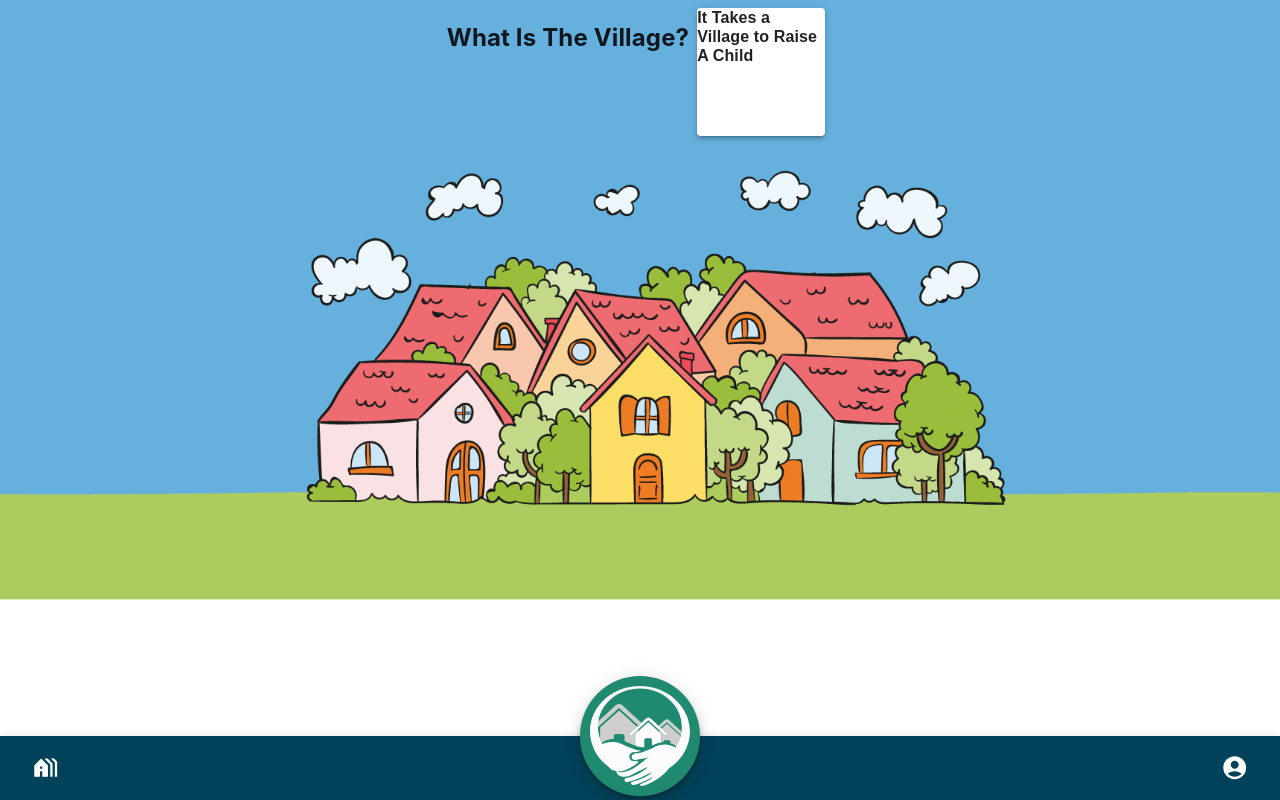
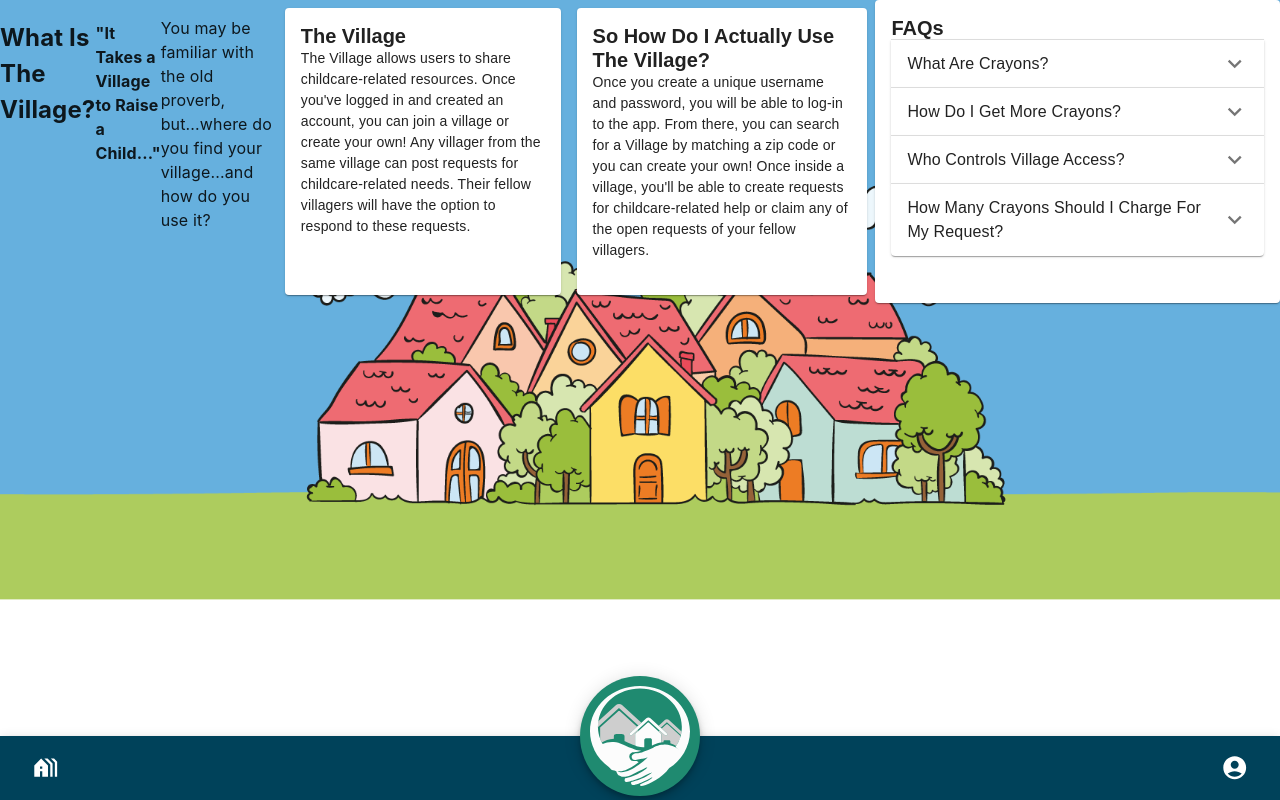
Before and after one commit to Annie-McElroy/the-village, a React (Create React App) app in the folder client/: page /what-is-the-village in a window 1280 px wide. Built offline with nearby package versions, Linux system fonts and the light colour scheme.

Commit message:
updated the What Is The Village page

```diff
--- a/client/src/pages/WhatVillage.js
+++ b/client/src/pages/WhatVillage.js
@@ -2,8 +2,14 @@
 
 import * as React from 'react';
 import Box from '@mui/material/Box';
-import Paper from '@mui/material/Paper';
+import Card from '@mui/material/Card';
+import CardContent from '@mui/material/CardContent';
 import Typography from '@mui/material/Typography';
+import Accordion from '@mui/material/Accordion';
+import AccordionSummary from '@mui/material/AccordionSummary';
+import AccordionDetails from '@mui/material/AccordionDetails';
+import ExpandMoreIcon from '@mui/icons-material/ExpandMore';
+
 
 const WhatVillage = () => {
   return (
@@ -15,24 +21,112 @@ const WhatVillage = () => {
 
       </div>
         <h2>What Is The Village?</h2>
+        <h4>"It Takes a Village to Raise a Child..."</h4>
+        <p>You may be familiar with the old proverb, but...where do you find your village...and how do you use it? </p>
         <Box
           sx={{
             display: 'flex',
             flexWrap: 'wrap',
             '& > :not(style)': {
               m: 1,
-              width: 128,
-              height: 128,
             },
           }}
           >
-          <Paper elevation={3}>
-            <Typography variant="h6">
-              It Takes a Village to Raise A Child
-            </Typography>
-          </Paper>
+          <Card sx={{ minWidth: 275 }}>
+            <CardContent sx={{ mb: 1.3 }}>
+              <Typography variant="h5" component="div">
+                The Village
+              </Typography>
+              <Typography variant="body2">
+                The Village allows users to share childcare-related resources. Once you've logged in and created an account, you can join a village or create your own! Any villager from the same village can post requests for childcare-related needs. Their fellow villagers will have the option to respond to these requests.
+              </Typography>
+            </CardContent>
+          </Card>
         </Box>
-    </div>
+        <Box
+          sx={{
+            display: 'flex',
+            flexWrap: 'wrap',
+            '& > :not(style)': {
+              m: 1,
+            },
+          }}
+          >
+          <Card sx={{ minWidth: 275 }}>
+            <CardContent sx={{ mb: 1.3 }}>
+              <Typography variant="h5" component="div">
+                So How Do I Actually Use The Village?
+              </Typography>
+              <Typography variant="body2">
+                Once you create a unique username and password, you will be able to log-in to the app. From there, you can search for a Village by matching a zip code or you can create your own! Once inside a village, you'll be able to create requests for childcare-related help or claim any of the open requests of your fellow villagers.
+              </Typography>
+            </CardContent>
+          </Card>
+        </Box>
+        <Card sx={{ minWidth: 275 }}>
+            <CardContent sx={{ mb: 1.3 }}>
+              <Typography variant="h5" component="div">
+                FAQs
+              </Typography>
+              <Accordion>
+            <AccordionSummary
+              expandIcon={<ExpandMoreIcon />}
+              aria-controls="panel1a-content"
+              id="panel1a-header"
+            >
+              <Typography>What Are Crayons?</Typography>
+            </AccordionSummary>
+            <AccordionDetails>
+              <Typography>
+                Within the village, Crayons are the exchange currency! You can use your Crayons to request help. Whenever you list a new request, you'll be prompted to include how many Crayons you'll give to the villager who helps you out!
+              </Typography>
+            </AccordionDetails>
+          </Accordion>
+          <Accordion>
+            <AccordionSummary
+              expandIcon={<ExpandMoreIcon />}
+              aria-controls="panel2a-content"
+              id="panel2a-header"
+            >
+              <Typography>How Do I Get More Crayons?</Typography>
+            </AccordionSummary>
+            <AccordionDetails>
+              <Typography>
+                Help more villagers! You'll receive Crayons to the amount listed for every request you complete.
+              </Typography>
+            </AccordionDetails>
+          </Accordion>
+          <Accordion>
+            <AccordionSummary
+              expandIcon={<ExpandMoreIcon />}
+              aria-controls="panel2a-content"
+              id="panel2a-header"
+            >
+              <Typography>Who Controls Village Access?</Typography>
+            </AccordionSummary>
+            <AccordionDetails>
+              <Typography>
+                The creator of a village has administrative privilege, granting them control over who they invite to their village.
+              </Typography>
+            </AccordionDetails>
+          </Accordion>
+          <Accordion>
+            <AccordionSummary
+              expandIcon={<ExpandMoreIcon />}
+              aria-controls="panel2a-content"
+              id="panel2a-header"
+            >
+              <Typography>How Many Crayons Should I Charge For My Request?</Typography>
+            </AccordionSummary>
+            <AccordionDetails>
+              <Typography>
+                Each village will likely end up setting their own local value, but we suggest a base rate of 4 CPH (Crayons Per Hour). Of course, more difficult requests merit extra Crayons. Villagers are always able to comment on a request, so if your request seems to be short on Crayons, one of your fellow villagers may comment to let you know just how much you should bump it up.
+              </Typography>
+            </AccordionDetails>
+          </Accordion>
+            </CardContent>
+          </Card>
+        </div>
     );
   };
 
```
